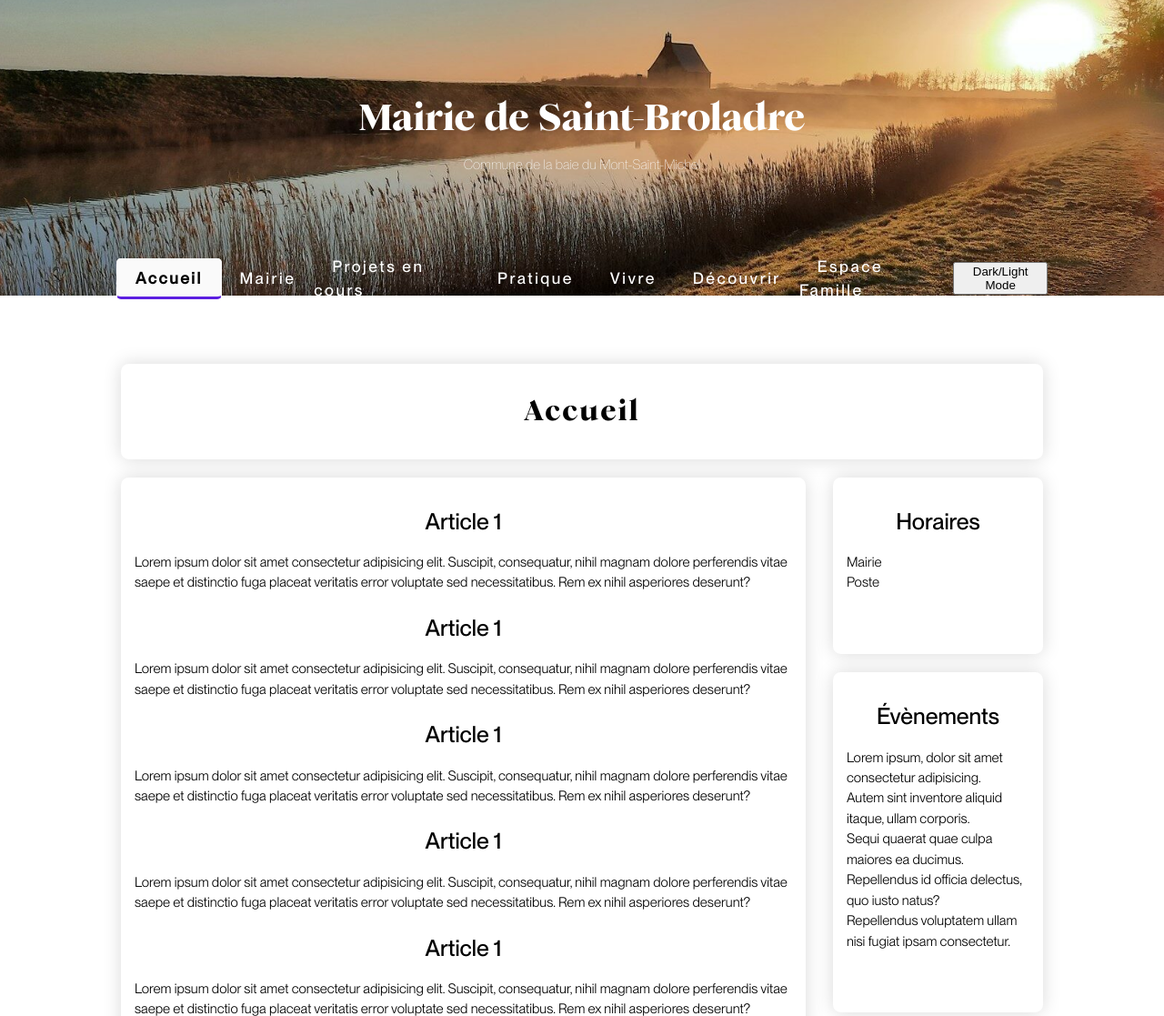
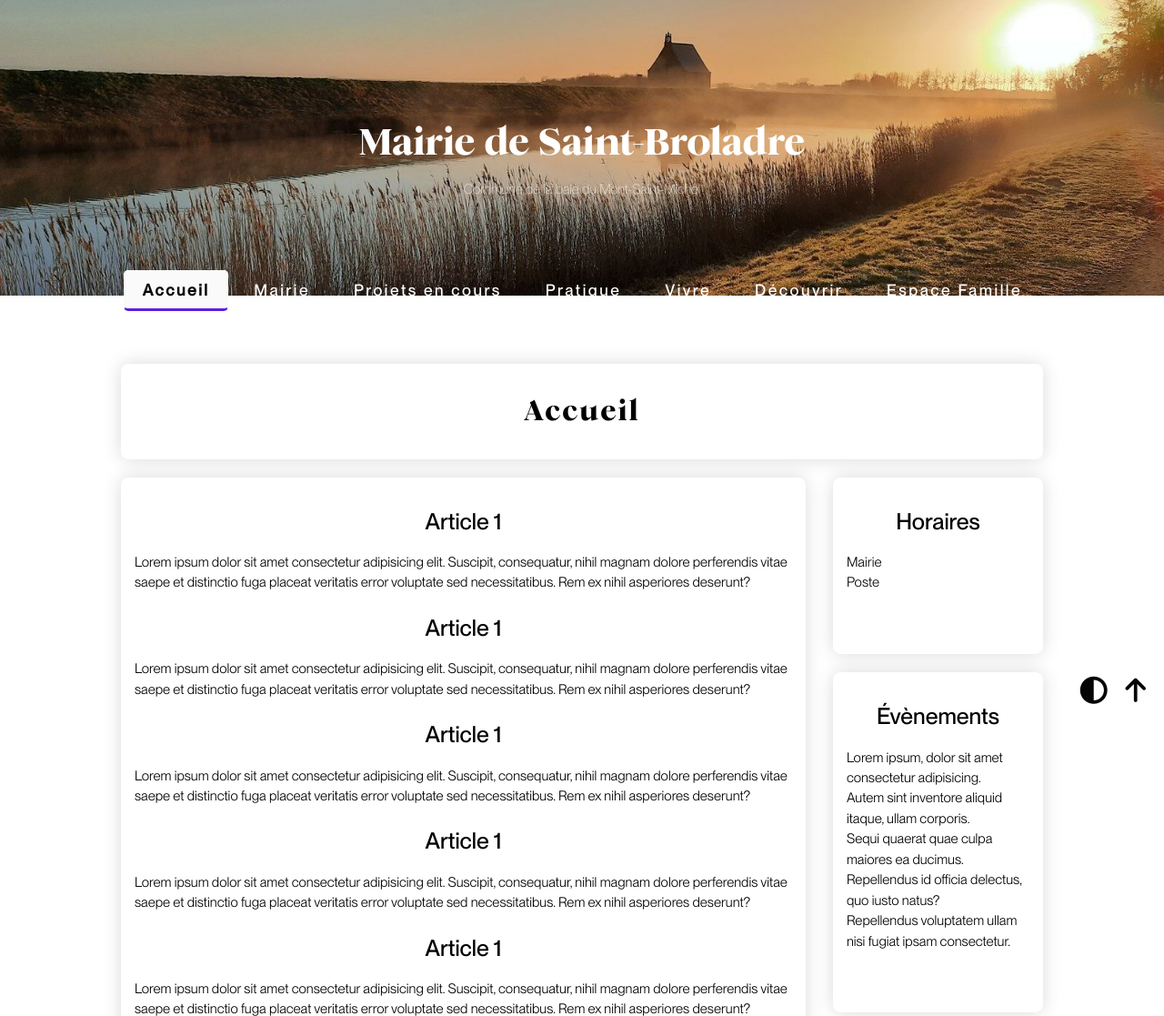
Before and after one commit to blnche/projet-mairie, a PHP site: page / in a window 1280 px wide. Shown: the top 1117 px of the page at 91% size. Run offline with PHP 8.4, Linux system fonts and the light colour scheme.

Commit message:
added go up link in main and moved themebtn in main

```diff
--- a/index.html
+++ b/index.html
@@ -7,13 +7,14 @@
     <!-- <link rel="stylesheet" href="assets/styles/css/style.css"> -->
     <link rel="stylesheet" href="reset.css">
     <link rel="stylesheet" href="style.css">
+    <link rel="stylesheet" href="https://cdnjs.cloudflare.com/ajax/libs/font-awesome/6.4.0/css/all.min.css" integrity="sha512-iecdLmaskl7CVkqkXNQ/ZH/XLlvWZOJyj7Yy7tcenmpD1ypASozpmT/E0iPtmFIB46ZmdtAc9eNBvH0H/ZpiBw==" crossorigin="anonymous" referrerpolicy="no-referrer"/>
     <script src="/assets/js/main.js"></script>
 </head>
-<body>
+<body id="page_start">
     <header>
         <section class="container header">
             <section>
-                <h1>Mairie de Saint-Broladre</h1>
+                <h1 >Mairie de Saint-Broladre</h1>
                 <p>Commune de la baie du Mont-Saint-Michel</p>
             </section>
             <nav>
@@ -25,11 +26,22 @@
                     <li><a href="#">Vivre</a></li>
                     <li><a href="#">Découvrir</a></li>
                     <li><a href="#">Espace Famille</a></li>
-                    <button id="themeBtn">Dark/Light Mode</button>
                 </ul>
             </nav>
         </section>
     </header>
+    <menu id="interactive_menu">
+        <li>
+            <a id="themeBtn">
+                <i class="fa-solid fa-2xl fa-circle-half-stroke"></i>
+            </a>
+        </li>
+        <li>
+            <a href="#page_start" id="arrowUpBtn">
+                <i class="fa-solid fa-arrow-up fa-2xl"></i>
+            </a>
+        </li>
+    </menu>
     <main class="container grid">
         <h1 class="element-card">Accueil</h1>
         <section class="element-card main_header">
--- a/reset.css
+++ b/reset.css
@@ -31,7 +31,7 @@ footer, header, hgroup, menu, nav, section {
 body {
 	line-height: 1;
 }
-ol, ul {
+ol, ul, menu {
 	list-style: none;
 }
 blockquote, q {
@@ -49,4 +49,8 @@ table {
 a {
 	text-decoration: none;
 	color: var(--text);
+	cursor: pointer;
 }
+button {
+	cursor: pointer;
+}
--- a/style.css
+++ b/style.css
@@ -110,3 +110,39 @@ footer {
 footer a {
     color: var(--text);
 }
+
+#interactive_menu {
+    position: fixed;
+    bottom: 2rem;
+    right: 2rem;
+    display: flex;
+    /* flex-direction: column;
+    align-items: center;
+    justify-content: space-between; */
+    justify-content: space-between;
+    align-items: center;
+    line-height: 4rem;
+}
+
+
+#themeBtn {
+    /* border: transparent; */
+    /* border-radius: 2rem;
+    height: 4rem;
+    width: 4rem; */
+    /* margin-bottom: 1rem; */
+    /* position: absolute;
+    bottom: 6.5rem;
+    right: 2rem; */
+    margin-right: 2rem;
+}
+
+#arrowUpBtn {
+    /* border-radius: 2rem;
+    height: 4rem;
+    width: 4rem; */
+    /* margin-bottom: 1rem; */
+    /* position: absolute;
+    bottom: 2rem;
+    right: 2rem; */
+}
```
Also changed, not shown: assets/js/main.js (+19 -1 lines), header.css (line endings or trailing spaces).
